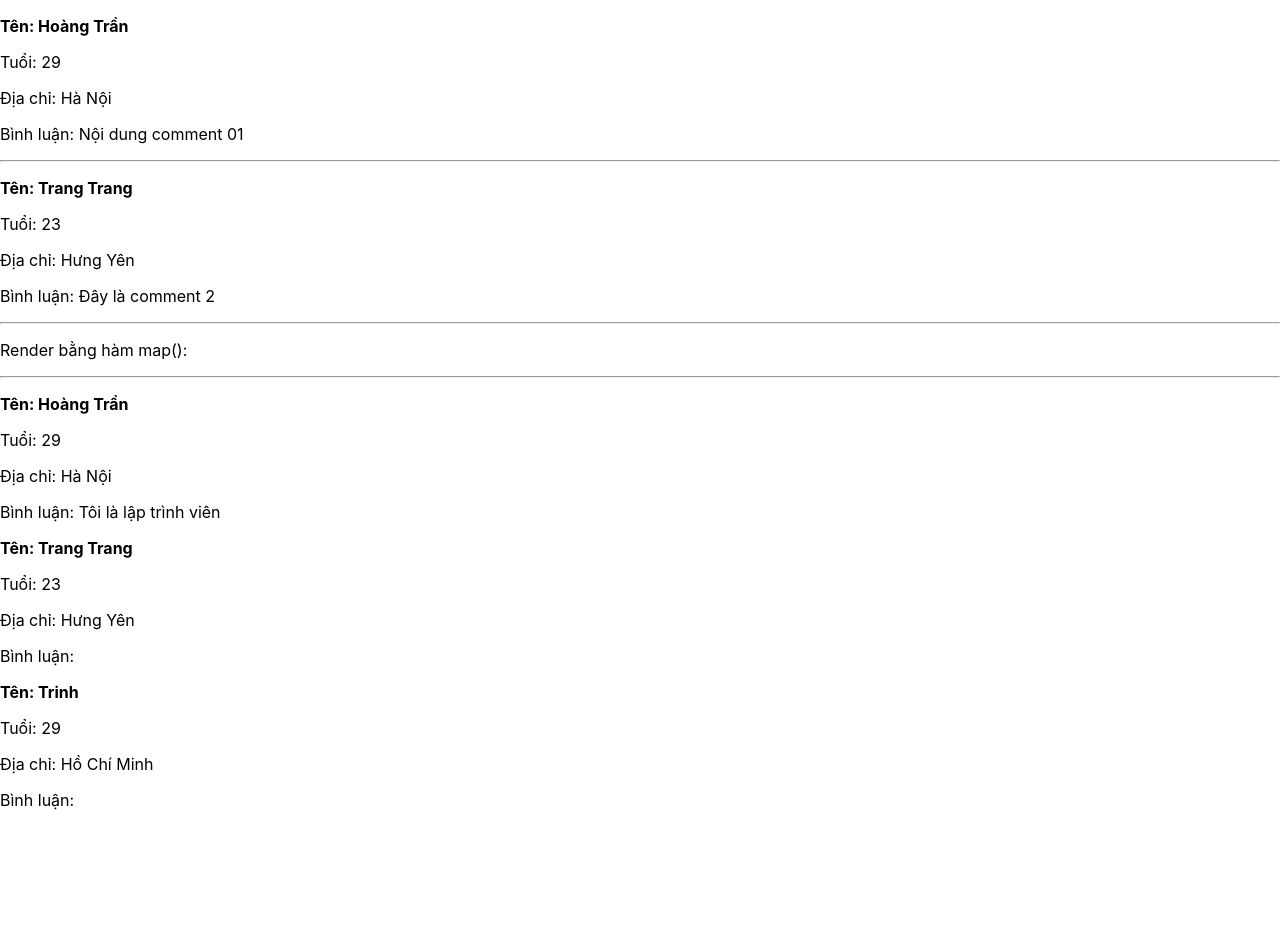
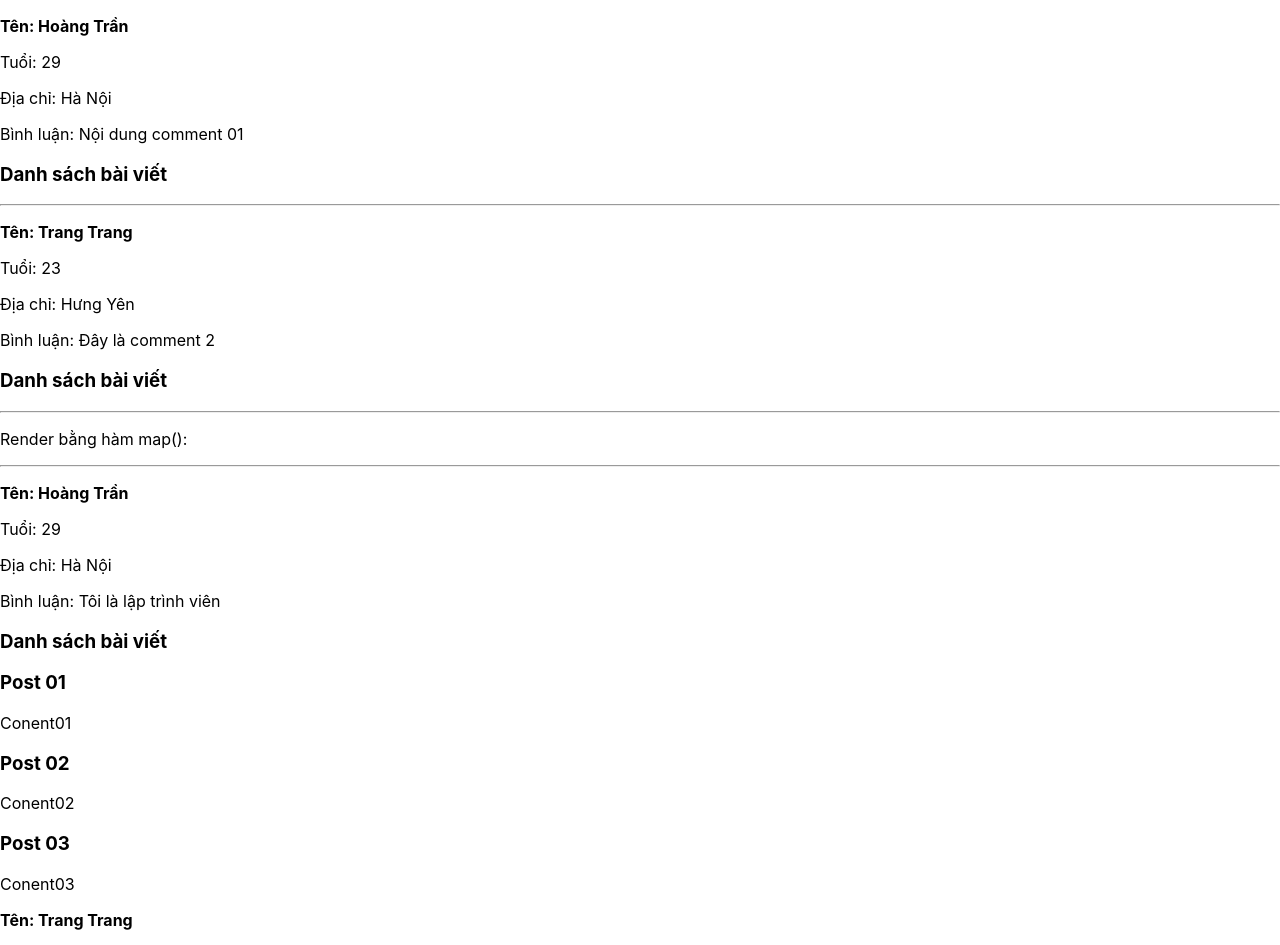
Before and after one commit to TranVuHoang/react-typescript-unicode, a React (Create React App) app in the folder hoc-react-js/: page / in a window 1280 px wide. Shown: the top 945 px of the page. Before the commit the page ends 826 px from the top, so only its background shows below. Built offline with nearby package versions, Linux system fonts and the light colour scheme.

Commit message:
#10. Props F3

```diff
--- a/hoc-react-js/src/App.jsx
+++ b/hoc-react-js/src/App.jsx
@@ -21,18 +21,60 @@ const App = () => {
       age: 29,
       shippingAddress: "Hà Nội",
       comment: "Tôi là lập trình viên",
+      posts: [
+        {
+          title: "Post 01",
+          content: "Conent01",
+        },
+        {
+          title: "Post 02",
+          content: "Conent02",
+        },
+        {
+          title: "Post 03",
+          content: "Conent03",
+        },
+      ],
     },
     {
       id: 2,
       name: "Trang Trang",
       age: 23,
       shippingAddress: "Hưng Yên",
+      posts: [
+        {
+          title: "Post 01",
+          content: "Conent01",
+        },
+        {
+          title: "Post 02",
+          content: "Conent02",
+        },
+        {
+          title: "Post 03",
+          content: "Conent03",
+        },
+      ],
     },
     {
       id: 3,
       name: "Trinh ",
       age: 29,
       shippingAddress: "Hồ Chí Minh",
+      posts: [
+        {
+          title: "Post 01",
+          content: "Conent01",
+        },
+        {
+          title: "Post 02",
+          content: "Conent02",
+        },
+        {
+          title: "Post 03",
+          content: "Conent03",
+        },
+      ],
     },
   ];
 
@@ -44,6 +86,7 @@ const App = () => {
         age={member.age}
         address={member.shippingAddress}
         comment={member.comment}
+        posts={member.posts}
       />
     );
   });
--- a/hoc-react-js/src/components/Member.jsx
+++ b/hoc-react-js/src/components/Member.jsx
@@ -1,4 +1,8 @@
-const Member = ({ name, age, address, comment }) => {
+import Posts from "./Posts";
+
+const Member = (props) => {
+  const { name, age, address, comment, posts = [] } = props;
+
   return (
     <div className="member-box">
       <p>
@@ -7,6 +11,7 @@ const Member = ({ name, age, address, comment }) => {
       <p>Tuổi: {age}</p>
       <p>Địa chỉ: {address}</p>
       <p>Bình luận: {comment}</p>
+      <Posts posts={posts} />
     </div>
   );
 };
--- /dev/null
+++ b/hoc-react-js/src/components/Posts.jsx
@@ -0,0 +1,20 @@
+import { Fragment } from "react/jsx-runtime";
+
+const Posts = ({ posts }) => {
+  const postLs = posts.map((post, index) => {
+    return (
+      <Fragment key={index}>
+        <h3>{post.title}</h3>
+        <p>{post.content}</p>
+      </Fragment>
+    );
+  });
+  return (
+    <>
+      <h3>Danh sách bài viết</h3>
+      {postLs}
+    </>
+  );
+};
+
+export default Posts;
```
